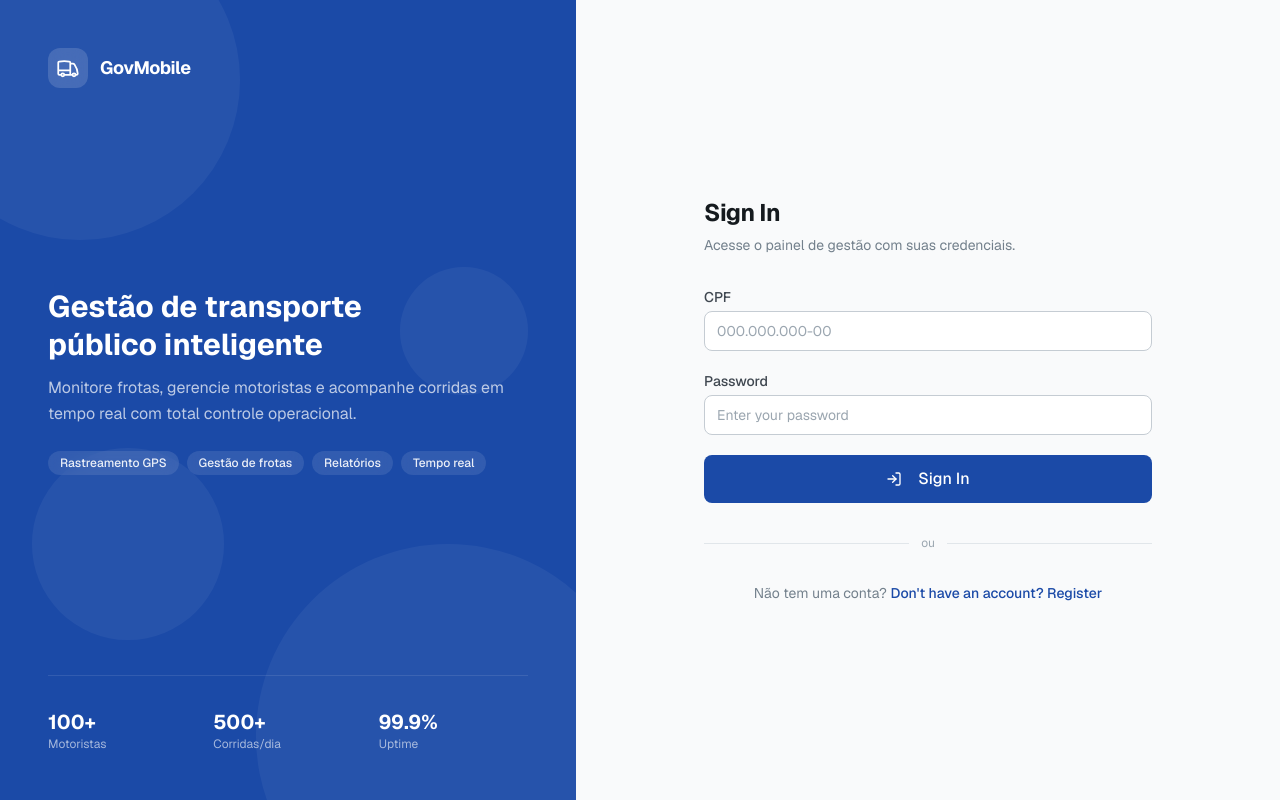
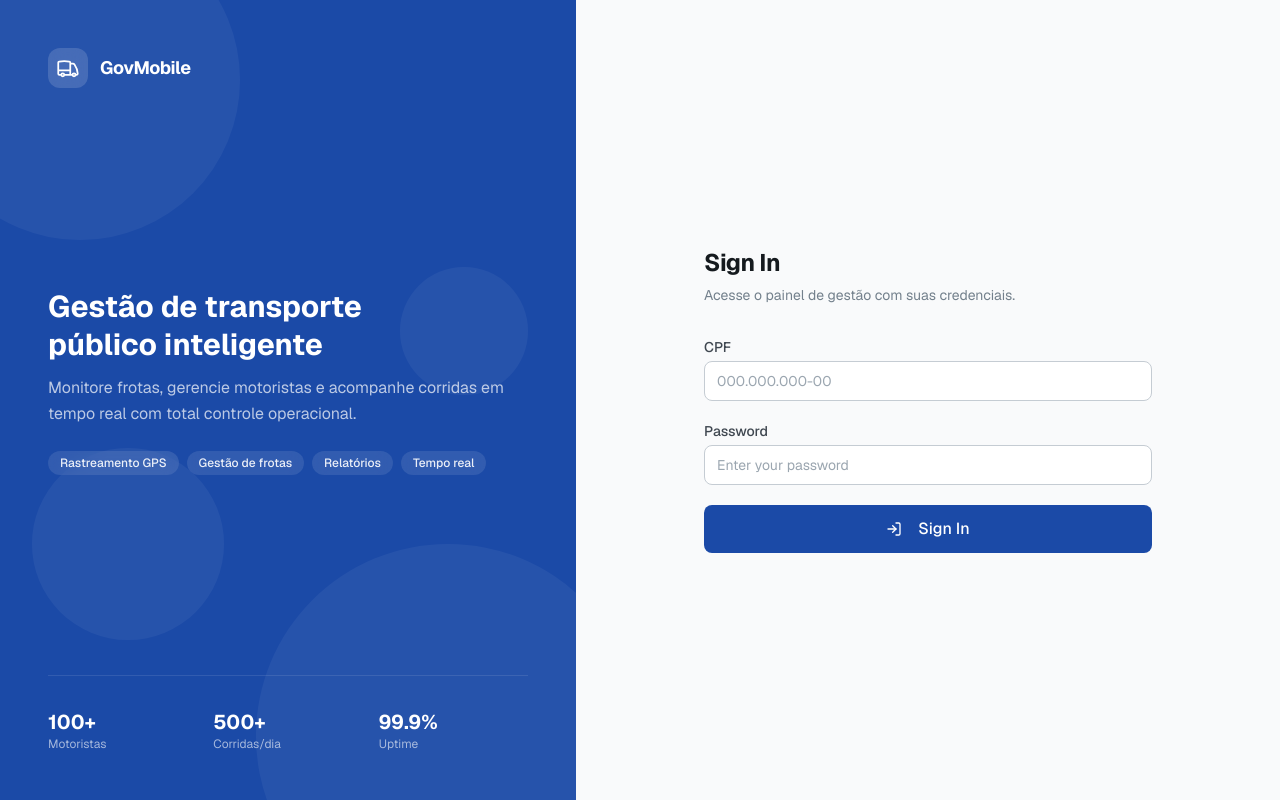
Before and after one commit to AlexandreZanata/GOVMOBI-ADMIN, a Next.js app: page /login in a window 1280 px wide. Built offline with nearby package versions, Linux system fonts and the light colour scheme.

Commit message:
feat(auth): remove register link from login page

```diff
--- a/src/components/organisms/LoginForm.tsx
+++ b/src/components/organisms/LoginForm.tsx
@@ -1,7 +1,6 @@
 "use client";
 
 import React, { useState, type FormEvent } from "react";
-import Link from "next/link";
 import { useSearchParams } from "next/navigation";
 import { useTranslation } from "react-i18next";
 import { AlertCircle, Clock, LogIn } from "lucide-react";
@@ -131,24 +130,6 @@ export function LoginForm() {
           {t("login.submitButton")}
         </Button>
       </form>
-
-      {/* Divider */}
-      <div className="relative">
-        <div className="absolute inset-0 flex items-center">
-          <div className="w-full border-t border-neutral-200" />
-        </div>
-        <div className="relative flex justify-center">
-          <span className="bg-neutral-50 px-3 text-xs text-neutral-400">ou</span>
-        </div>
-      </div>
-
-      {/* Register link */}
-      <p className="text-center text-sm text-neutral-500">
-        Não tem uma conta?{" "}
-        <Link href="/register" className="font-medium text-brand-primary hover:underline">
-          {t("login.registerLink")}
-        </Link>
-      </p>
     </div>
   );
 }
```
